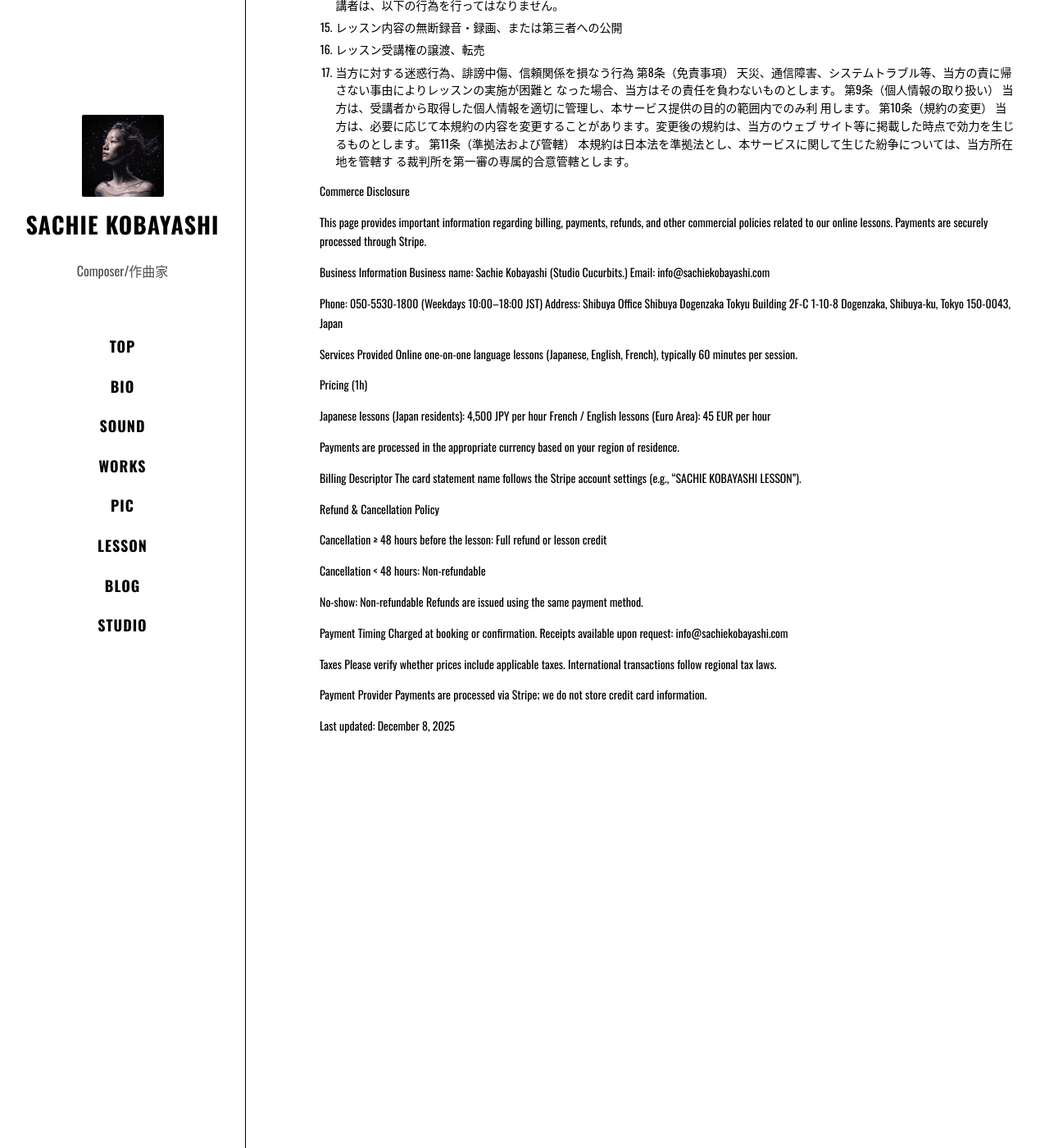
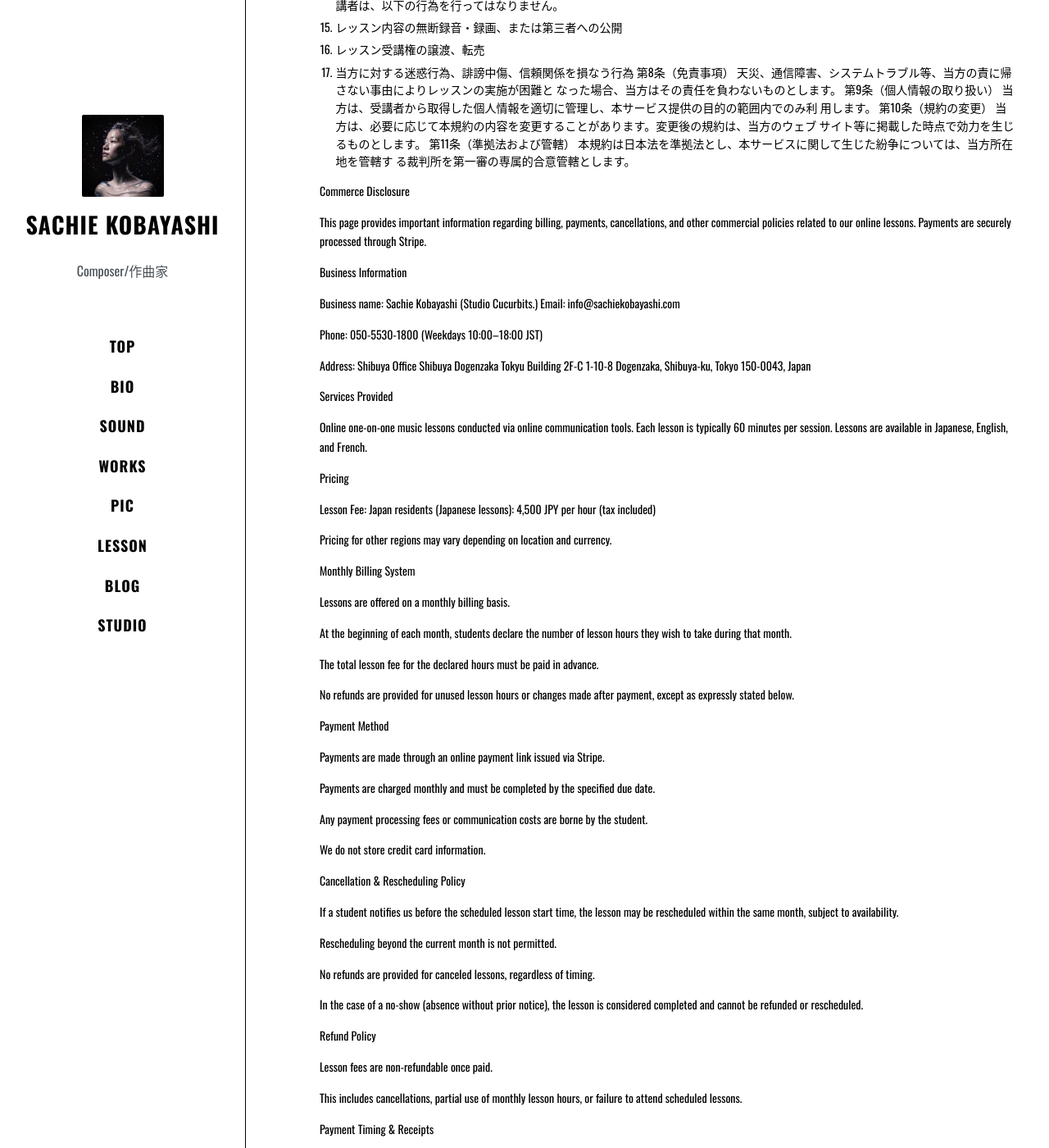
Before and after one commit to kbys88/kbys88.github.io, a Jekyll site: the page built from policies.md, in a window 1280 px wide and 1400 px high, scrolled down 664 px. Shown: the whole window at 82% size. Built offline with Jekyll 4.4.1, drawn with Linux system fonts in a browser that asks for light colours; nearby versions of some CDN libraries; some web fonts are replaced; before the commit the page ends 1601 px from its top, so only the background shows below that; some of the changed text lies outside the part shown.

Commit message:
Update policies.md

```diff
--- a/policies.md
+++ b/policies.md
@@ -54,51 +54,85 @@ permalink: /policies/
 る裁判所を第一審の専属的合意管轄とします。
 
 
-  Commerce Disclosure
+Commerce Disclosure
 
-This page provides important information regarding billing, payments, refunds, and other commercial policies related to our online lessons. Payments are securely processed through Stripe.
+This page provides important information regarding billing, payments, cancellations, and other commercial policies related to our online lessons. Payments are securely processed through Stripe.
 
 Business Information
+
 Business name: Sachie Kobayashi (Studio Cucurbits.)
 Email: info@sachiekobayashi.com
 
+Phone: 050-5530-1800 (Weekdays 10:00–18:00 JST)
 
-Phone: 050-5530-1800 (Weekdays 10:00–18:00 JST)
 Address:
 Shibuya Office
 Shibuya Dogenzaka Tokyu Building 2F-C
 1-10-8 Dogenzaka, Shibuya-ku, Tokyo 150-0043, Japan
 
 Services Provided
-Online one-on-one language lessons (Japanese, English, French), typically 60 minutes per session.
 
-Pricing (1h)
+Online one-on-one music lessons conducted via online communication tools.
+Each lesson is typically 60 minutes per session.
+Lessons are available in Japanese, English, and French.
 
-Japanese lessons (Japan residents): 4,500 JPY per hour
-French / English lessons (Euro Area): 45 EUR per hour
+Pricing
 
-Payments are processed in the appropriate currency based on your region of residence.
+Lesson Fee:
+Japan residents (Japanese lessons): 4,500 JPY per hour (tax included)
 
-Billing Descriptor
-The card statement name follows the Stripe account settings (e.g., “SACHIE KOBAYASHI LESSON”).
+Pricing for other regions may vary depending on location and currency.
 
-Refund & Cancellation Policy
+Monthly Billing System
 
-Cancellation ≥ 48 hours before the lesson: Full refund or lesson credit
+Lessons are offered on a monthly billing basis.
 
-Cancellation < 48 hours: Non-refundable
+At the beginning of each month, students declare the number of lesson hours they wish to take during that month.
 
-No-show: Non-refundable
-Refunds are issued using the same payment method.
+The total lesson fee for the declared hours must be paid in advance.
 
-Payment Timing
-Charged at booking or confirmation.
-Receipts available upon request: info@sachiekobayashi.com
+No refunds are provided for unused lesson hours or changes made after payment, except as expressly stated below.
+
+Payment Method
+
+Payments are made through an online payment link issued via Stripe.
+
+Payments are charged monthly and must be completed by the specified due date.
+
+Any payment processing fees or communication costs are borne by the student.
+
+We do not store credit card information.
+
+Cancellation & Rescheduling Policy
+
+If a student notifies us before the scheduled lesson start time, the lesson may be rescheduled within the same month, subject to availability.
+
+Rescheduling beyond the current month is not permitted.
+
+No refunds are provided for canceled lessons, regardless of timing.
+
+In the case of a no-show (absence without prior notice), the lesson is considered completed and cannot be refunded or rescheduled.
+
+Refund Policy
+
+Lesson fees are non-refundable once paid.
+
+This includes cancellations, partial use of monthly lesson hours, or failure to attend scheduled lessons.
+
+Payment Timing & Receipts
+
+Payments are charged after lesson hours are confirmed for the month.
+
+Receipts are available upon request: info@sachiekobayashi.com
 
 Taxes
-Please verify whether prices include applicable taxes. International transactions follow regional tax laws.
+
+Prices include applicable Japanese consumption tax where required.
+For international transactions, applicable taxes are handled in accordance with regional regulations.
 
 Payment Provider
-Payments are processed via Stripe; we do not store credit card information.
 
-Last updated: December 8, 2025
+Payments are securely processed via Stripe.
+Stripe’s terms and privacy policies apply to all payment transactions.
+
+Last updated: December 20, 2025
```
